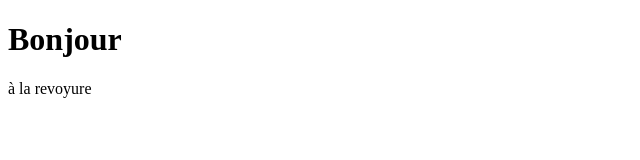
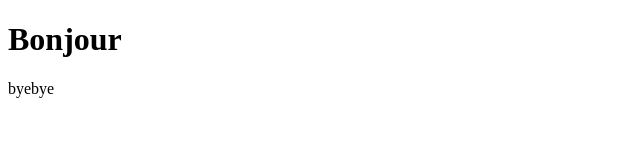
Before and after one commit to I-Dast/mon-projet, a plain HTML site: page index.html in a window 1280 px wide. Shown: the full height of the page, 0-640 px from the left. Drawn offline with Linux system fonts and the light colour scheme.

Commit message:
Update index.html 2.1

```diff
--- a/index.html
+++ b/index.html
@@ -7,6 +7,6 @@
 </head>
 <body>
     <h1>Bonjour</h1>
-    <p>à la revoyure</p>
+    <p>byebye</p>
 </body>
 </html>
```
